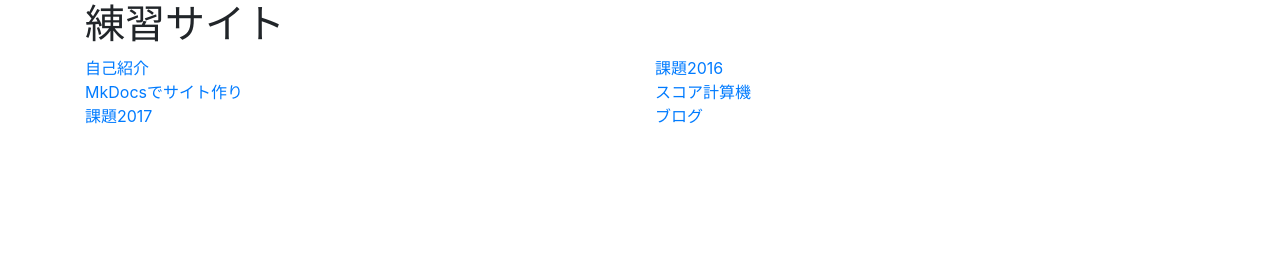
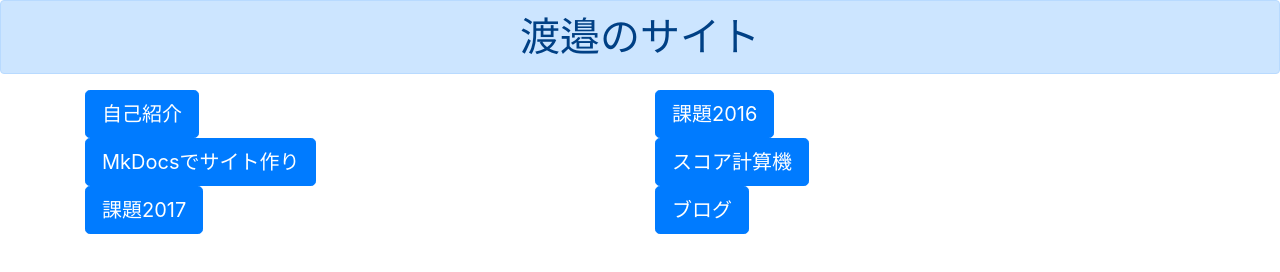
Before and after one commit to wkou/wkou.github.io, a plain HTML site: page index.html in a window 1280 px wide. Drawn offline with nearby package versions, Linux system fonts and the light colour scheme.

Commit message:
Update index.html

```diff
--- a/index.html
+++ b/index.html
@@ -8,19 +8,19 @@
     <link rel="stylesheet" href="https://maxcdn.bootstrapcdn.com/bootstrap/4.0.0-beta.2/css/bootstrap.min.css" integrity="sha384-PsH8R72JQ3SOdhVi3uxftmaW6Vc51MKb0q5P2rRUpPvrszuE4W1povHYgTpBfshb" crossorigin="anonymous">
   </head>
   <body>
-    <h1 class="container">練習サイト</h1>
+    <h1 class="alert alert-primary text-center">渡邉のサイト</h1>
     <div class="container">
       <div class="row">
-        <div class="col-12 col-sm-6"><a href="index02.html">自己紹介</a></div>
-        <div class="col-12 col-sm-6"><a href="https://wkou.github.io/kadai2016/">課題2016</a></div>
+        <div class="col-12 col-sm-6"><a href="index02.html" class="btn btn-primary btn-lg">自己紹介</a></div>
+        <div class="col-12 col-sm-6"><a href="https://wkou.github.io/kadai2016/" class="btn btn-primary btn-lg">課題2016</a></div>
       </div>
       <div class="row">
-        <div class="col-12 col-sm-6"><a href="https://wkou.github.io/mkdocstest/">MkDocsでサイト作り</a></div>
-        <div class="col-12 col-sm-6"><a href="https://wkou.github.io/score01/">スコア計算機</a></div>
+        <div class="col-12 col-sm-6"><a href="https://wkou.github.io/mkdocstest/" class="btn btn-primary btn-lg">MkDocsでサイト作り</a></div>
+        <div class="col-12 col-sm-6"><a href="https://wkou.github.io/score01/" class="btn btn-primary btn-lg">スコア計算機</a></div>
       </div>
       <div class="row">
-        <div class="col-12 col-sm-6"><a href="https://wkou.github.io/kadai2017/">課題2017</a></div>
-        <div class="col-12 col-sm-6"><a href="https://wkou.github.io/myblog/">ブログ</a></div>
+        <div class="col-12 col-sm-6"><a href="https://wkou.github.io/kadai2017/" class="btn btn-primary btn-lg">課題2017</a></div>
+        <div class="col-12 col-sm-6"><a href="https://wkou.github.io/myblog/" class="btn btn-primary btn-lg">ブログ</a></div>
       </div>
     </div>
 
```
